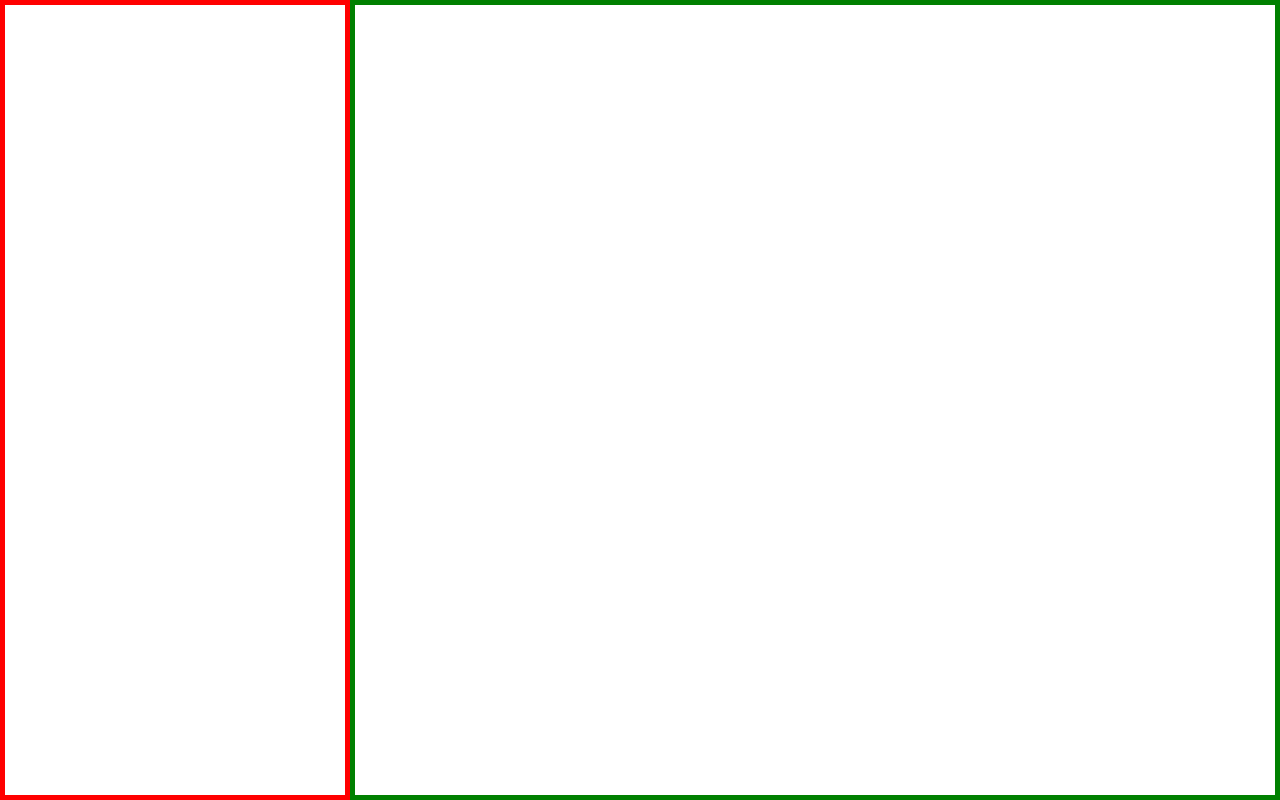
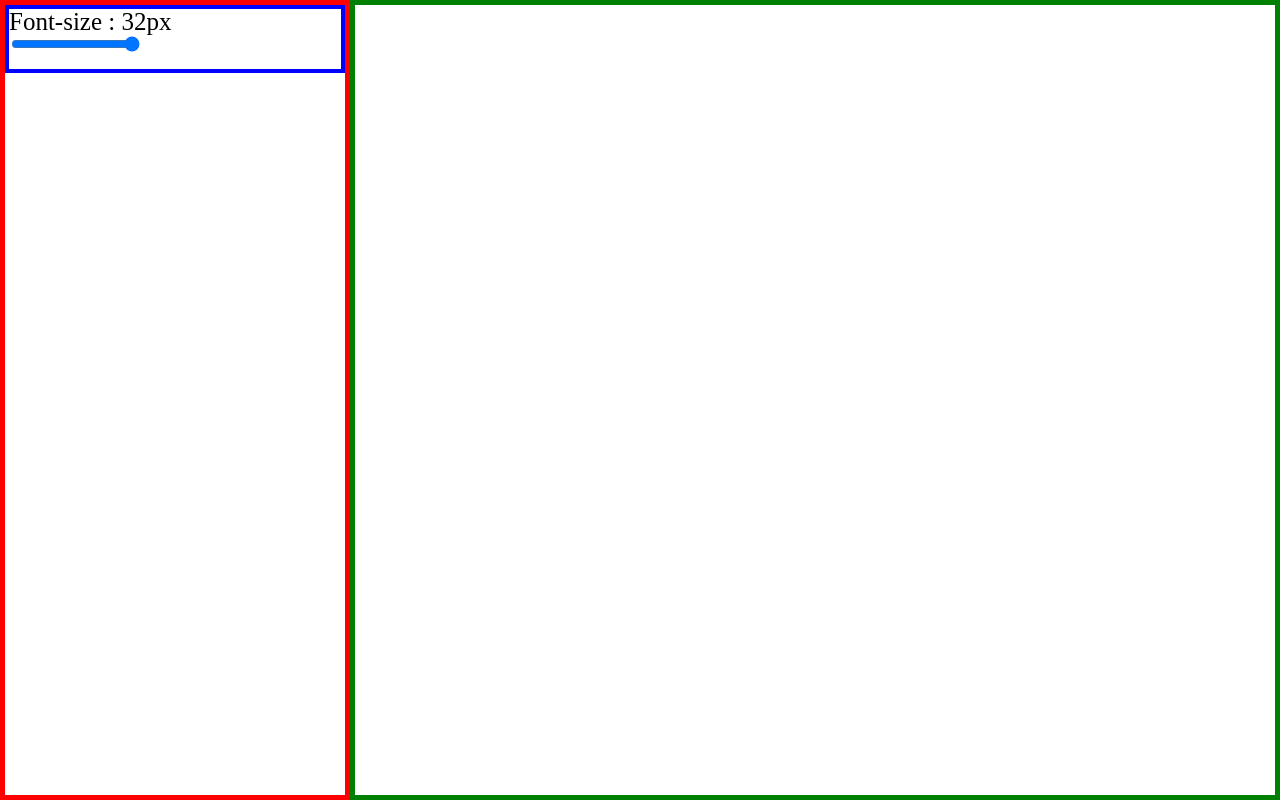
Before and after one commit to amerre/Css_helper, a Vue app: page / in a window 1280 px wide. Built offline with nearby package versions, Linux system fonts and the light colour scheme.

Commit message:
:construction: Building sidebar components basics

```diff
--- a/src/assets/styles/layout.scss
+++ b/src/assets/styles/layout.scss
@@ -2,10 +2,10 @@
   display: grid;
   grid-template-columns: 350px 1fr;
   height: 100vh;
-  #sidebar {
+  .sidebar {
     border: 5px solid red;
   }
-  #content {
+  .content {
     border: 5px solid green;
   }
 }
--- a/src/components/Content.vue
+++ b/src/components/Content.vue
@@ -1,3 +1,3 @@
 <template>
-  <div id="content"></div>
+  <div class="content"></div>
 </template>
--- a/src/components/Sidebar.vue
+++ b/src/components/Sidebar.vue
@@ -1,3 +1,21 @@
 <template>
-  <div id="sidebar"></div>
+  <div class="sidebar">
+    <!-- A mettre dans un component une fois terminé -->
+    <!-- -->
+    <div class="sidebox">
+      <h2>Font-size : 32px</h2>
+      <input type="range" min="0" max="50" data-sizing="px">
+    </div>
+    <!-- -->
+  </div>
 </template>
+
+<style lang="scss">
+.sidebox {
+  border: 4px solid blue;
+  min-height: 60px;
+  h2 {
+    font-size: 25px;
+  }
+}
+</style>
```
